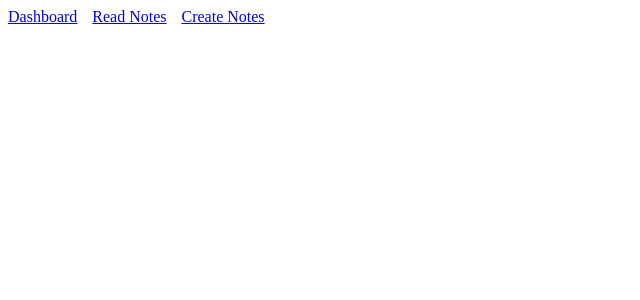
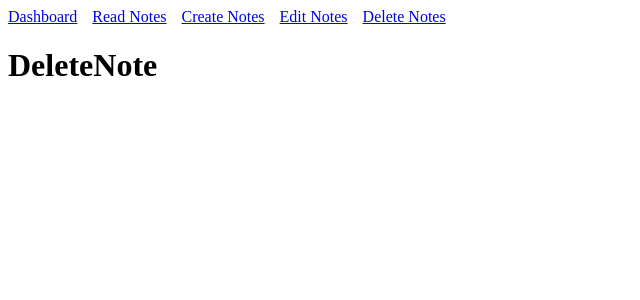
Before and after one commit to Seenu1702/myprofile, a React (Vite) app: page /delete in a window 1280 px wide. Shown: the top 300 px of the page, without its empty margins (0-640 px from the left). Built offline with nearby package versions, Linux system fonts and the light colour scheme; data requests are answered from the project's data file.

Commit message:
edit and delete component using router

```diff
--- a/src/App.jsx
+++ b/src/App.jsx
@@ -7,6 +7,8 @@ import { Link, Route, BrowserRouter as Router, Routes } from 'react-router-dom';
 import Dashboard from './Components/Dashboard';
 import ReadNote from './Components/ReadNote';
 import CreateNewNotes from './Components/CreateNewNotes';
+import DeleteNote from './Components/DeleteNote';
+import EditNote from './Components/EditNote';
 // import { Link } from 'react-router-dom';
 
 function App() {
@@ -45,14 +47,9 @@ const fetchNotes = async () => {
  }
   }
 
-
-
   useEffect(() => {
     fetchNotes();
   },[]);
-
-
-
 
 
   const addNote = (event) => {
@@ -91,12 +88,16 @@ const fetchNotes = async () => {
           <Link to="/"style={padding}>Dashboard</Link>
           <Link to="/read" style={padding}>Read Notes</Link>
           <Link to="/create" style={padding}>Create Notes</Link>
+          <Link to="/edit" style={padding}>Edit Notes</Link>
+          <Link to="/delete" style={padding}>Delete Notes</Link>
         </div>
 
         <Routes>
           <Route path='/' element={<Dashboard />} />
           <Route path='/read' element={<ReadNote showStatus={ showStatus } handleStatusChange={ handleStatusChange } notes={ notes } />} />
           <Route path='/create' element={<CreateNewNotes addNote={ addNote } setNewNoteContent={ setNewNoteContent } newNoteContent={ newNoteContent} newNoteImportant={newNoteImportant} setNewNoteImportant={ setNewNoteImportant} useNewNoteContentRef={ useNewNoteContentRef} />} />
+          <Route path='/edit' element={<EditNote />} />
+          <Route path='/delete' element={<DeleteNote />} />
         </Routes>
 
       </Router>
--- /dev/null
+++ b/src/Components/DeleteNote.jsx
@@ -0,0 +1,11 @@
+import React from 'react';
+
+function DeleteNote() {
+  return (
+    <div>
+        <h1>DeleteNote</h1>
+    </div>
+  )
+}
+
+export default DeleteNote;
--- /dev/null
+++ b/src/Components/EditNote.jsx
@@ -0,0 +1,11 @@
+import React from 'react';
+
+function EditNote() {
+  return (
+    <div>
+        <h1>Edit Note</h1>
+    </div>
+  )
+}
+
+export default EditNote;
```
